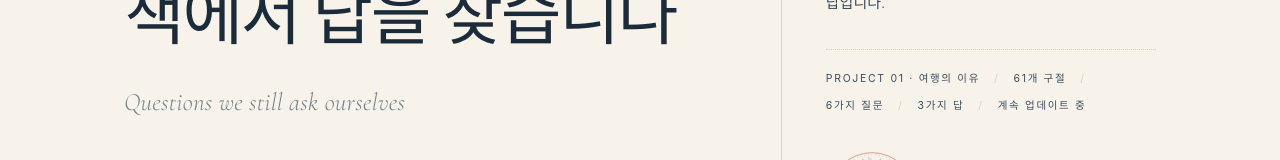
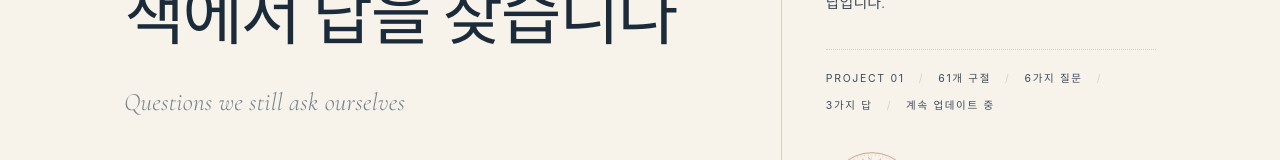
Before and after one commit to hanijidori-cmd/hanijidori-cmd.github.io, a plain HTML site: page index.html in a window 1280 px wide. Shown: the part 286-446 px from the top of the page. Drawn offline with nearby package versions, Linux system fonts and the light colour scheme; a web font is replaced by a local one.

Commit message:
Tighten hero meta so it holds one line

```diff
--- a/index.html
+++ b/index.html
@@ -483,7 +483,7 @@
         첫 기록은 <strong>여행의 이유</strong> — 여행 문학 고전부터 현대 인지과학까지, 61개 구절에서 찾은 답입니다.
       </p>
       <div class="hero-meta">
-        <span>Project 01 · 여행의 이유</span><em>/</em>
+        <span>Project 01</span><em>/</em>
         <span>61개 구절</span><em>/</em>
         <span>6가지 질문</span><em>/</em>
         <span>3가지 답</span><em>/</em>
```
